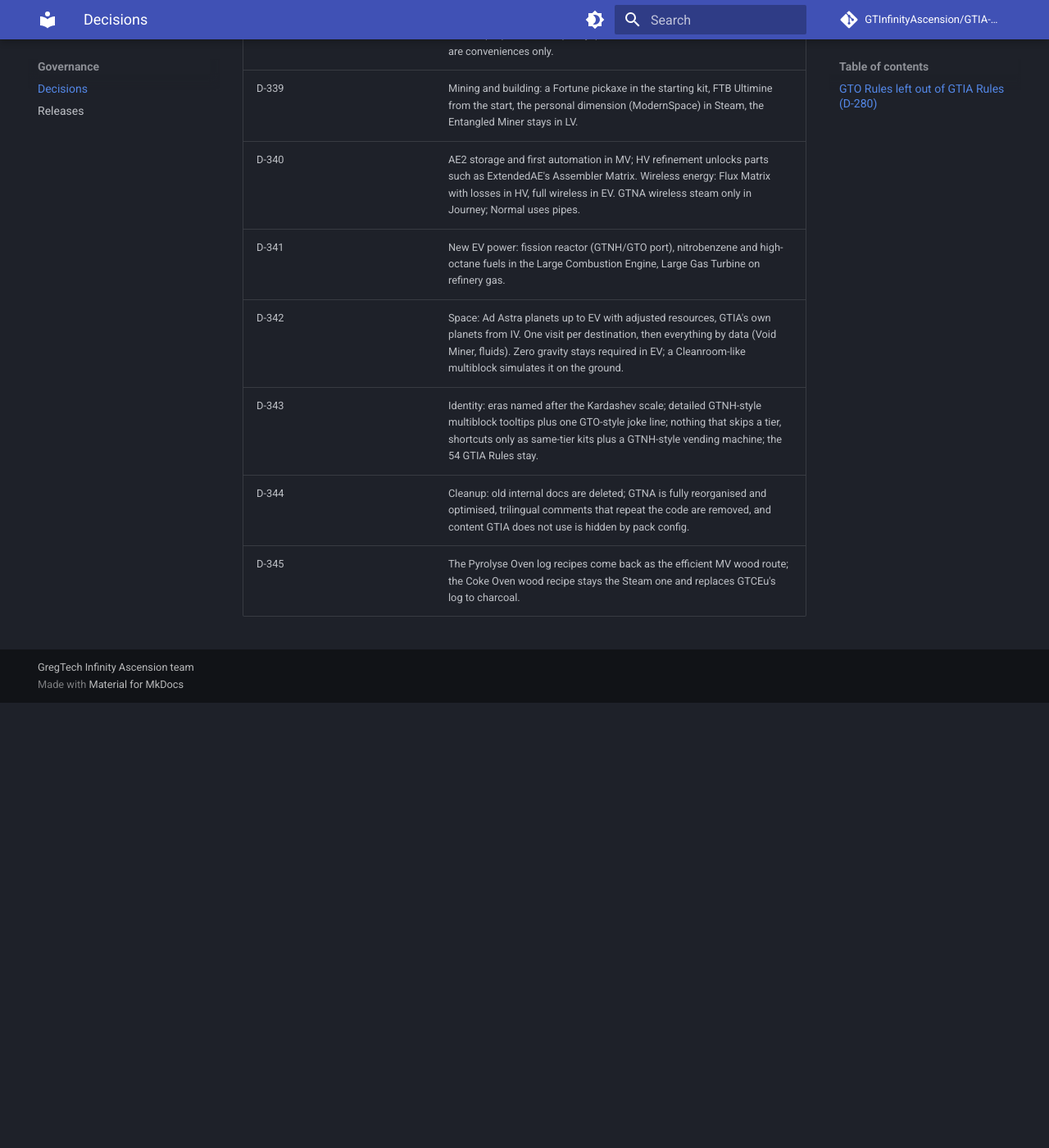
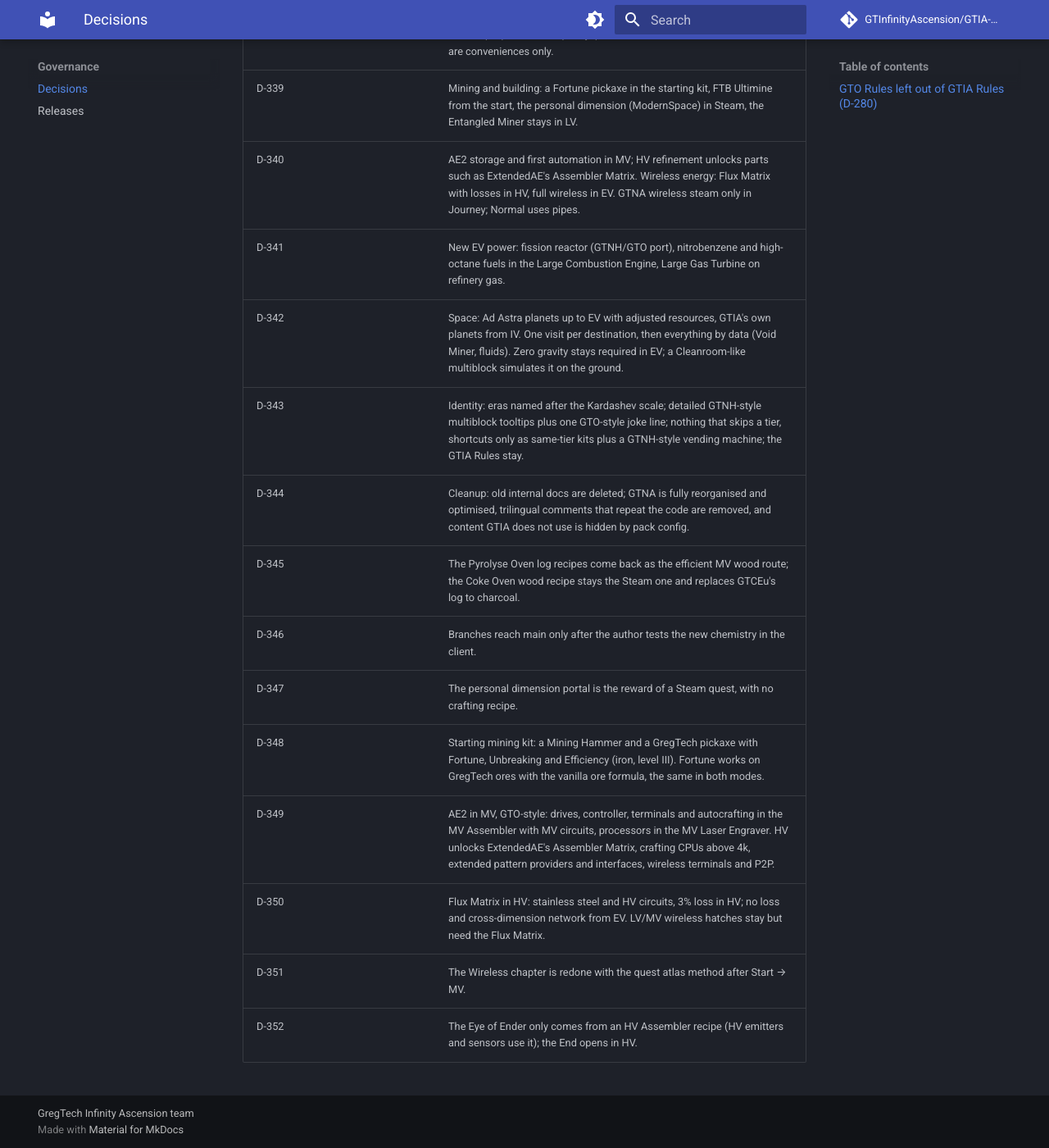
Before and after one commit to GTInfinityAscension/GTIA-Dev-Doc, an MkDocs documentation site: the page built from docs/governance/decisions.md, in a window 1280 px wide and 1400 px high, scrolled down 8351 px. Shown: the whole window at 82% size. Built offline with MkDocs 1.6.1 and Material for MkDocs 9.7.7, drawn with Linux system fonts in a browser that asks for light colours; comment, search, counter and statistics services are not loaded; before the commit the page ends 9208 px from its top, so only the background shows below that.

Commit message:
Decisions D-346 to D-352 (pending questions 01)

```diff
--- a/docs/governance/decisions.md
+++ b/docs/governance/decisions.md
@@ -97,6 +97,13 @@ This page lists the approved product decisions that shape development. Internal
 | D-340 | AE2 storage and first automation in MV; HV refinement unlocks parts such as ExtendedAE's Assembler Matrix. Wireless energy: Flux Matrix with losses in HV, full wireless in EV. GTNA wireless steam only in Journey; Normal uses pipes. |
 | D-341 | New EV power: fission reactor (GTNH/GTO port), nitrobenzene and high-octane fuels in the Large Combustion Engine, Large Gas Turbine on refinery gas. |
 | D-342 | Space: Ad Astra planets up to EV with adjusted resources, GTIA's own planets from IV. One visit per destination, then everything by data (Void Miner, fluids). Zero gravity stays required in EV; a Cleanroom-like multiblock simulates it on the ground. |
-| D-343 | Identity: eras named after the Kardashev scale; detailed GTNH-style multiblock tooltips plus one GTO-style joke line; nothing that skips a tier, shortcuts only as same-tier kits plus a GTNH-style vending machine; the 54 GTIA Rules stay. |
+| D-343 | Identity: eras named after the Kardashev scale; detailed GTNH-style multiblock tooltips plus one GTO-style joke line; nothing that skips a tier, shortcuts only as same-tier kits plus a GTNH-style vending machine; the GTIA Rules stay. |
 | D-344 | Cleanup: old internal docs are deleted; GTNA is fully reorganised and optimised, trilingual comments that repeat the code are removed, and content GTIA does not use is hidden by pack config. |
 | D-345 | The Pyrolyse Oven log recipes come back as the efficient MV wood route; the Coke Oven wood recipe stays the Steam one and replaces GTCEu's log to charcoal. |
+| D-346 | Branches reach main only after the author tests the new chemistry in the client. |
+| D-347 | The personal dimension portal is the reward of a Steam quest, with no crafting recipe. |
+| D-348 | Starting mining kit: a Mining Hammer and a GregTech pickaxe with Fortune, Unbreaking and Efficiency (iron, level III). Fortune works on GregTech ores with the vanilla ore formula, the same in both modes. |
+| D-349 | AE2 in MV, GTO-style: drives, controller, terminals and autocrafting in the MV Assembler with MV circuits, processors in the MV Laser Engraver. HV unlocks ExtendedAE's Assembler Matrix, crafting CPUs above 4k, extended pattern providers and interfaces, wireless terminals and P2P. |
+| D-350 | Flux Matrix in HV: stainless steel and HV circuits, 3% loss in HV; no loss and cross-dimension network from EV. LV/MV wireless hatches stay but need the Flux Matrix. |
+| D-351 | The Wireless chapter is redone with the quest atlas method after Start → MV. |
+| D-352 | The Eye of Ender only comes from an HV Assembler recipe (HV emitters and sensors use it); the End opens in HV. |
```
